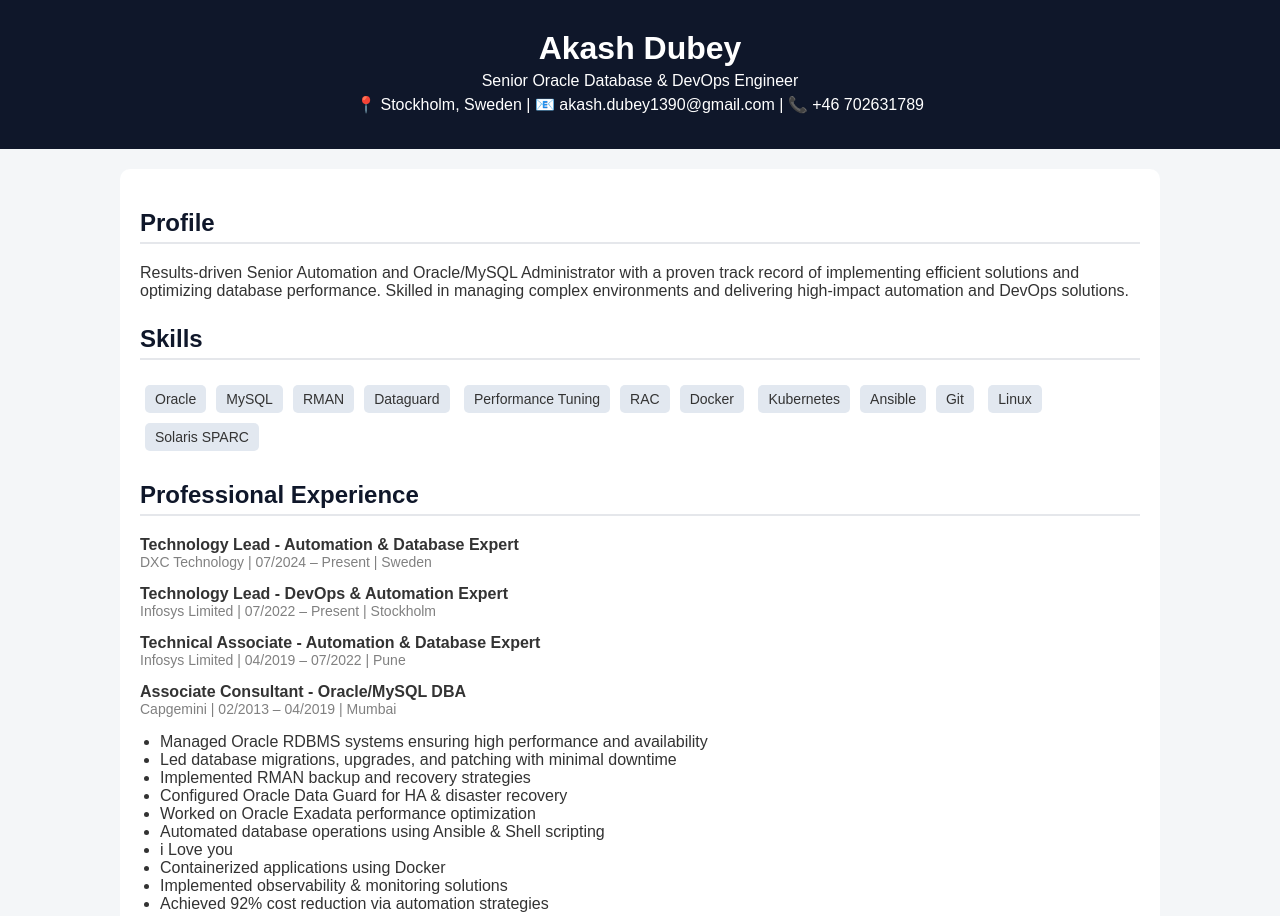
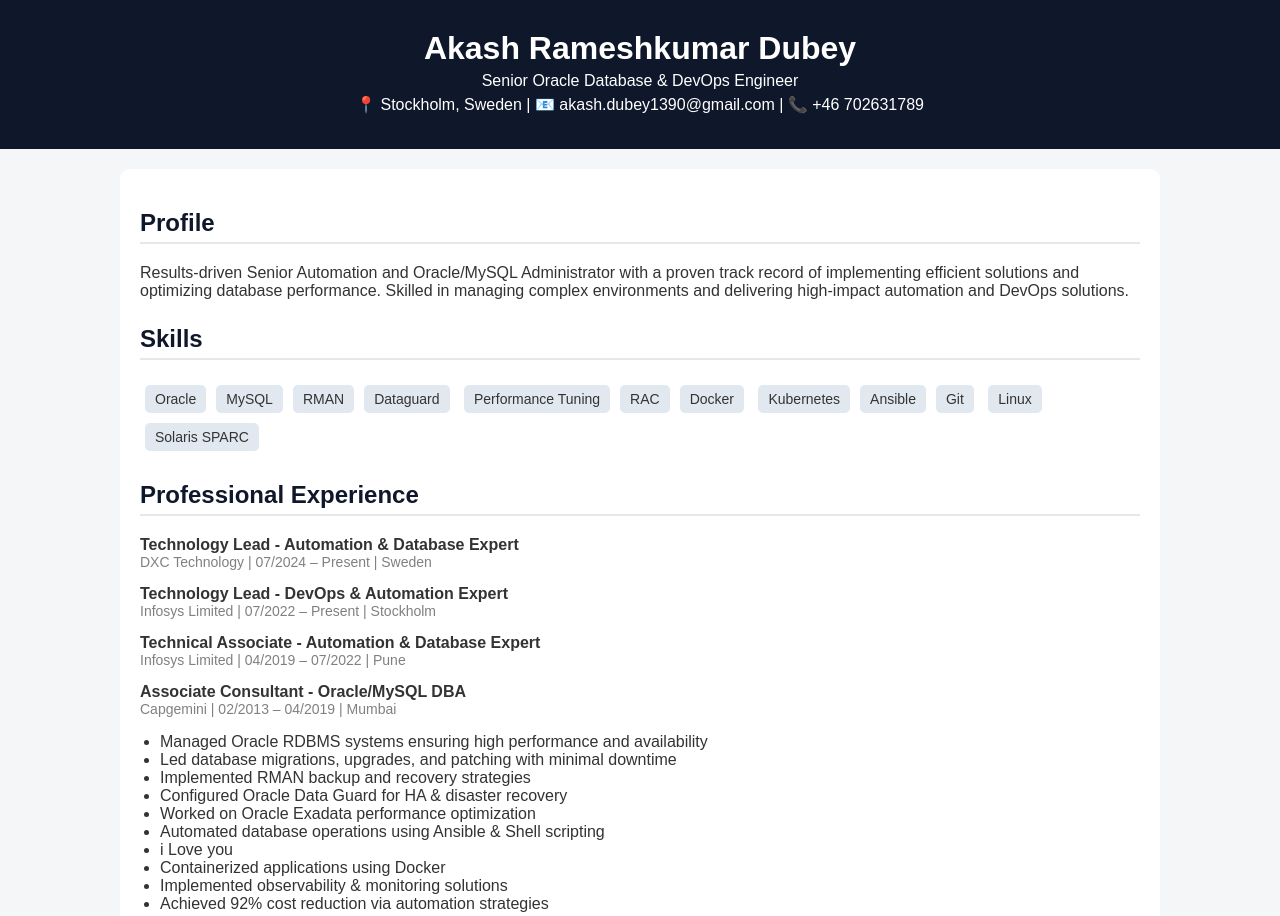
Before and after one commit to akash1390/akash1390.github.io, a plain HTML site: page index.html in a window 1280 px wide. Shown: the top 916 px of the page. Drawn offline with Linux system fonts and the light colour scheme.

Commit message:
Update index.html

```diff
--- a/index.html
+++ b/index.html
@@ -85,7 +85,7 @@ footer {
 <body>
 
 <header>
-    <h1>Akash Dubey</h1>
+    <h1>Akash  Rameshkumar Dubey</h1>
     <p>Senior Oracle Database & DevOps Engineer</p>
     <p>📍 Stockholm, Sweden | 📧 akash.dubey1390@gmail.com | 📞 +46 702631789</p>
 </header>
```
